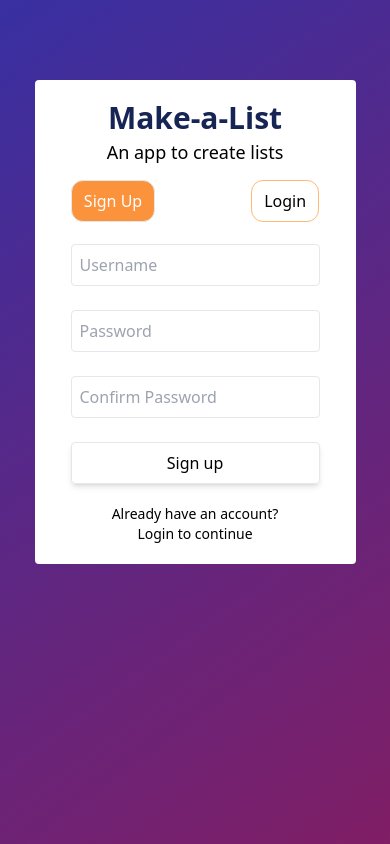
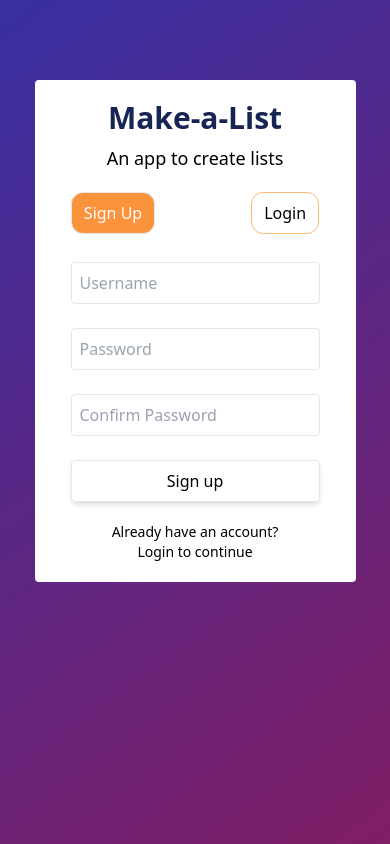
Before and after one commit to vknir/E2E_Todo, a React (Vite) app in the folder root/frontend/: page / in a window 390 px wide. Built offline with nearby package versions, Linux system fonts and the light colour scheme.

Commit message:
style update for phone

```diff
--- a/root/frontend/src/components/Auth.tsx
+++ b/root/frontend/src/components/Auth.tsx
@@ -8,7 +8,7 @@ export default function Auth() {
   const [showSignUp, setShowSignup] = useRecoilState(showSignUpState);
   const [loading] = useRecoilState(loadingState);
   return (
-    <div className="bg-white rounded min-h-96 h-fit min-w-80 px-2 py-5 md:p-4 flex flex-col items-center gap-0.5 transition-all ease-linear">
+    <div className="bg-white rounded min-h-96 h-fit min-w-80 px-2 py-5 md:p-4 flex flex-col items-center gap-2 md:gap-0.5 transition-all ease-linear">
       <div className="flex items-center text-center">
         <p className="text-3xl font-bold text-blue-950">Make-a-List</p>
         <div></div>
--- a/root/frontend/src/components/List.tsx
+++ b/root/frontend/src/components/List.tsx
@@ -39,7 +39,7 @@ export default function List() {
 
     axios
       .post(
-        "http://localhost:3000/api/v1/todos/add",
+        "https://e2e-todo.onrender.com/api/v1/todos/add",
         {
           todo: input,
         },
--- a/root/frontend/src/components/Login.tsx
+++ b/root/frontend/src/components/Login.tsx
@@ -45,7 +45,7 @@ export default function Login() {
     localStorage.setItem("username", username);
 
     axios
-      .post(`http://localhost:3000/api/v1/auth/login`, {
+      .post(`https://e2e-todo.onrender.com/api/v1/auth/login`, {
         username: username,
         password: password,
       })
```
